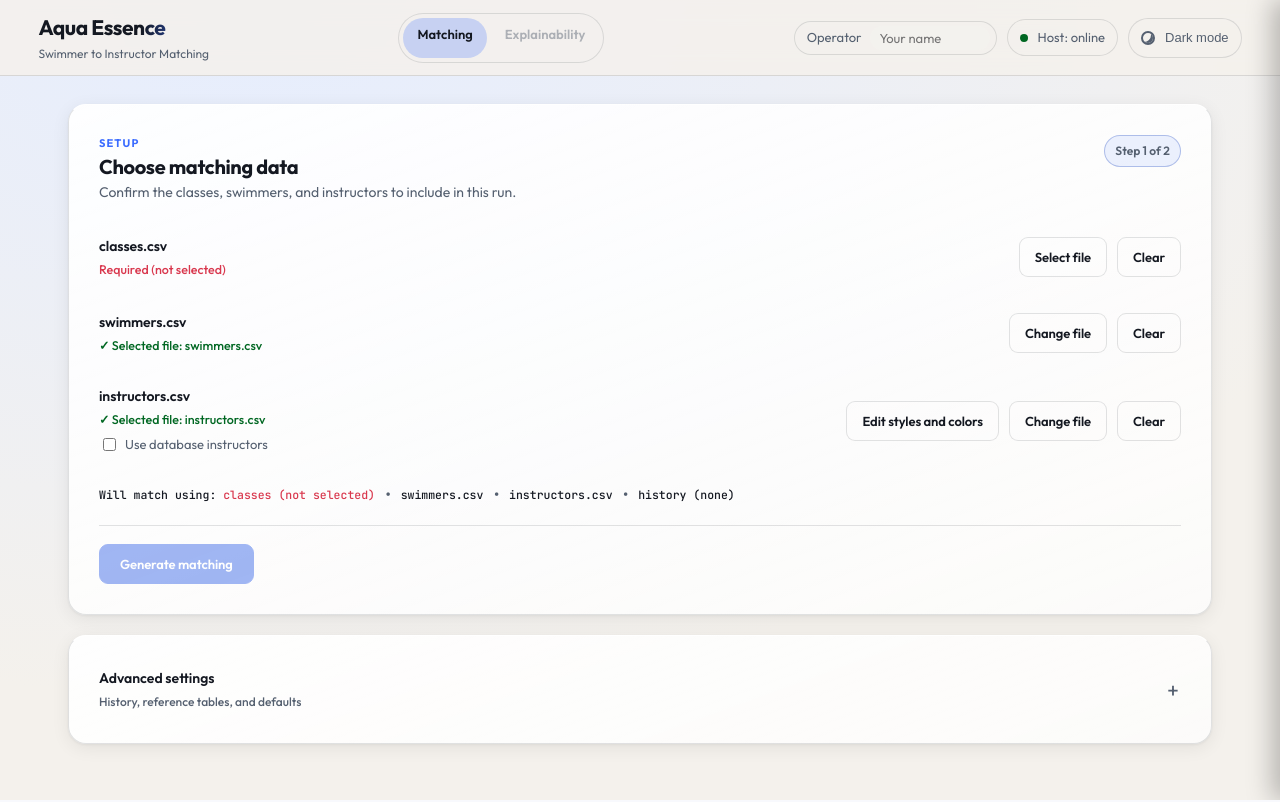
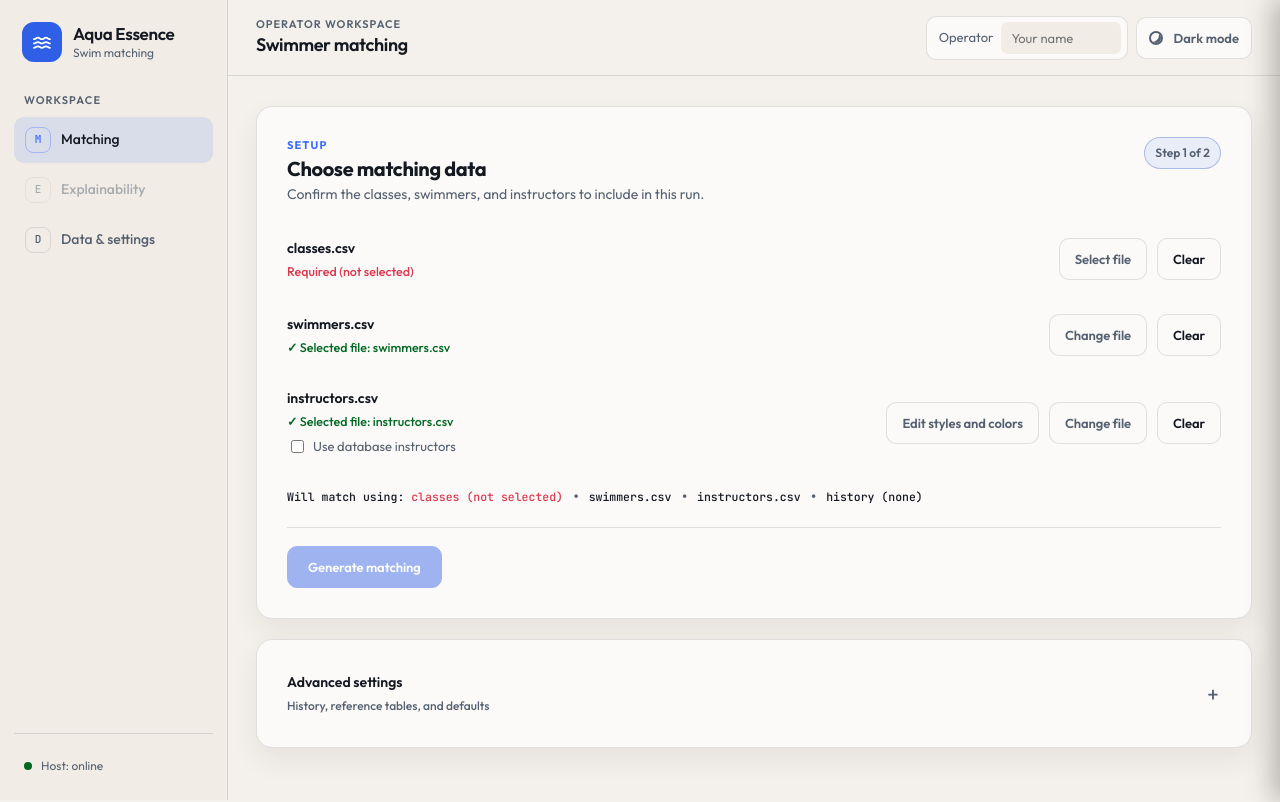
Before and after one commit to TheAquaEssence/RSS-Swim-Matching-System, a FastAPI app: page / in a window 1280 px wide. Run offline with FastAPI, Linux system fonts and the light colour scheme; data that the repository does not hold is empty.

Commit message:
feat(ui): add shared desktop workspace shell

```diff
--- a/frontend/app.js
+++ b/frontend/app.js
@@ -24,10 +24,33 @@ function setExplainabilityAvailable(isAvailable) {
 
 function wireProductNavigation() {
   const link = document.getElementById("explainabilityNavLink");
-  if (!link) return;
-  link.addEventListener("click", (event) => {
-    if (link.getAttribute("aria-disabled") === "true") event.preventDefault();
+  if (link) {
+    link.addEventListener("click", (event) => {
+      if (link.getAttribute("aria-disabled") === "true") event.preventDefault();
+    });
+  }
+
+  const dataSettingsLink = document.getElementById("dataSettingsNavLink");
+  const advancedSection = document.getElementById("advancedSection");
+  if (!dataSettingsLink || !advancedSection) return;
+
+  const showDataSettings = () => {
+    advancedSection.open = true;
+    const headerHeight = document.querySelector(".app-header")?.getBoundingClientRect().height || 0;
+    const targetTop = window.scrollY + advancedSection.getBoundingClientRect().top - headerHeight - 20;
+    window.scrollTo({ top: Math.max(0, targetTop), behavior: "smooth" });
+  };
+
+  dataSettingsLink.addEventListener("click", (event) => {
+    event.preventDefault();
+    window.history.replaceState(null, "", "#advancedSection");
+    showDataSettings();
   });
+
+  if (window.location.hash === "#advancedSection") {
+    // Let the browser finish its native hash jump before applying the sticky-header offset.
+    window.setTimeout(showDataSettings, 100);
+  }
 }
 
 function setReopenPdfButton(pdfUrl) {
--- a/frontend/index.html
+++ b/frontend/index.html
@@ -12,40 +12,69 @@
   <link rel="stylesheet" href="./styles/sessions.css" />
   <link rel="stylesheet" href="./styles/instructor-editor.css" />
   <link rel="stylesheet" href="./styles/ux-refresh.css" />
+  <link rel="stylesheet" href="./styles/workspace.css" />
 </head>
 
 <body>
-  <header class="app-header">
-    <div class="app-brand">
-      <h1 class="app-title">Aqua Essence</h1>
-      <p class="app-subtitle">Swimmer to Instructor Matching</p>
-    </div>
+  <a class="skip-link" href="#main-content">Skip to main content</a>
+  <div class="app-shell">
+    <aside class="app-sidebar" aria-label="Application sidebar">
+      <a class="app-brand" href="/" aria-label="Aqua Essence home">
+        <span class="brand-mark" aria-hidden="true">
+          <svg viewBox="0 0 24 24" focusable="false">
+            <path d="M3 8.5c2.1 0 2.1-1.5 4.2-1.5s2.1 1.5 4.2 1.5S13.5 7 15.6 7s2.1 1.5 4.2 1.5M3 13c2.1 0 2.1-1.5 4.2-1.5s2.1 1.5 4.2 1.5 2.1-1.5 4.2-1.5 2.1 1.5 4.2 1.5M3 17.5c2.1 0 2.1-1.5 4.2-1.5s2.1 1.5 4.2 1.5 2.1-1.5 4.2-1.5 2.1 1.5 4.2 1.5" />
+          </svg>
+        </span>
+        <span class="brand-copy">
+          <span class="app-title">Aqua Essence</span>
+          <span class="app-subtitle">Swim matching</span>
+        </span>
+      </a>
+      <div class="sidebar-section-label">Workspace</div>
     <nav class="product-nav" aria-label="Primary navigation">
-      <a class="product-nav-link active" href="/" aria-current="page">Matching</a>
+      <a class="product-nav-link active" href="/" aria-current="page">
+        <span class="nav-icon" aria-hidden="true">M</span>
+        <span>Matching</span>
+      </a>
       <a class="product-nav-link" id="explainabilityNavLink" href="/xai/"
-        aria-disabled="true" aria-describedby="explainabilityNavHint">Explainability</a>
+        aria-disabled="true" aria-describedby="explainabilityNavHint">
+        <span class="nav-icon" aria-hidden="true">E</span>
+        <span>Explainability</span>
+      </a>
+      <a class="product-nav-link" id="dataSettingsNavLink" href="#advancedSection">
+        <span class="nav-icon" aria-hidden="true">D</span>
+        <span>Data &amp; settings</span>
+      </a>
       <span class="visually-hidden" id="explainabilityNavHint">Available after a matching result is generated.</span>
     </nav>
-    <div class="header-right">
+      <div class="sidebar-footer">
+        <div class="header-status">
+          <span class="status-dot" id="hostStatusDot"></span>
+          <span id="hostStatusText">Backend: checking...</span>
+        </div>
+      </div>
+    </aside>
+
+    <section class="app-workspace">
+      <header class="app-header">
+        <div class="workspace-context">
+          <span class="workspace-eyebrow">Operator workspace</span>
+          <strong>Swimmer matching</strong>
+        </div>
+        <div class="header-right">
       <label class="operator-field" title="Optional — your name is recorded with changes you make (instructor edits, imports)">
         <span>Operator</span>
         <input type="text" id="operatorNameInput" placeholder="Your name" maxlength="80" autocomplete="off" />
       </label>
 
-      <div class="header-status">
-        <span class="status-dot" id="hostStatusDot"></span>
-        <span id="hostStatusText">Host: checking...</span>
-      </div>
-
       <button class="theme-toggle" id="themeToggle" type="button" aria-label="Switch to light mode">
         <span class="theme-icon" aria-hidden="true"></span>
         <span class="theme-text" id="themeText">Light mode</span>
       </button>
-    </div>
+        </div>
+      </header>
 
-  </header>
-
-  <main class="app-main">
+  <main class="app-main" id="main-content">
     <section class="card setup-card">
       <div class="section-heading">
         <div>
@@ -300,6 +329,8 @@
       </details>
     </section>
   </main>
+    </section>
+  </div>
 
   <!-- Profile side drawer -->
   <div id="drawer-backdrop" class="drawer-backdrop"></div>
--- /dev/null
+++ b/frontend/styles/workspace.css
@@ -0,0 +1,447 @@
+/* Shared Aqua Essence desktop shell and design-system primitives.
+   Loaded last by both Matching and Explainability. */
+
+:root {
+  --workspace-sidebar-width: 228px;
+  --workspace-header-height: 76px;
+  --workspace-content-width: 1180px;
+  --radius-control: 10px;
+  --radius-surface: 16px;
+  --focus-ring: 0 0 0 3px color-mix(in srgb, var(--primary, var(--x-primary)) 28%, transparent);
+}
+
+html[data-theme="light"] {
+  color-scheme: light;
+}
+
+html:not([data-theme="light"]) {
+  color-scheme: dark;
+}
+
+html,
+body {
+  min-width: 980px;
+  min-height: 100%;
+}
+
+body {
+  background: var(--bg, var(--x-bg)) !important;
+}
+
+.skip-link {
+  position: fixed;
+  z-index: 1000;
+  top: 12px;
+  left: 12px;
+  padding: 10px 14px;
+  border: 1px solid var(--border, var(--x-border));
+  border-radius: var(--radius-control);
+  color: var(--text, var(--x-text));
+  background: var(--card, var(--x-surface));
+  text-decoration: none;
+  transform: translateY(-160%);
+}
+
+.skip-link:focus {
+  transform: translateY(0);
+  box-shadow: var(--focus-ring);
+}
+
+.app-shell {
+  display: grid;
+  grid-template-columns: var(--workspace-sidebar-width) minmax(0, 1fr);
+  min-height: 100vh;
+  color: var(--text, var(--x-text));
+  background: var(--bg, var(--x-bg));
+}
+
+.app-sidebar {
+  position: sticky;
+  top: 0;
+  z-index: 60;
+  display: flex;
+  flex-direction: column;
+  align-self: start;
+  width: var(--workspace-sidebar-width);
+  height: 100vh;
+  padding: 22px 14px 16px;
+  border-right: 1px solid var(--border, var(--x-border));
+  background: var(--card-2, var(--x-surface-2));
+}
+
+.app-brand {
+  display: flex;
+  align-items: center;
+  gap: 11px;
+  min-width: 0;
+  padding: 0 8px;
+  color: var(--text, var(--x-text));
+  text-decoration: none;
+}
+
+.brand-mark {
+  display: grid;
+  place-items: center;
+  width: 40px;
+  height: 40px;
+  flex: 0 0 auto;
+  border-radius: 12px;
+  color: #fff;
+  background: var(--primary-strong, var(--x-primary-strong));
+}
+
+.brand-mark svg {
+  width: 23px;
+  height: 23px;
+  fill: none;
+  stroke: currentColor;
+  stroke-width: 1.8;
+  stroke-linecap: round;
+}
+
+.brand-copy,
+.brand-copy > span {
+  display: block;
+  min-width: 0;
+}
+
+.app-sidebar .app-title {
+  color: var(--text, var(--x-text));
+  background: none;
+  -webkit-text-fill-color: currentColor;
+  font-size: 17px;
+  font-weight: 600;
+  line-height: 1.2;
+  letter-spacing: -0.02em;
+}
+
+.app-sidebar .app-subtitle {
+  margin: 2px 0 0;
+  color: var(--muted, var(--x-muted));
+  font-size: 12px;
+  line-height: 1.2;
+}
+
+.sidebar-section-label {
+  margin: 30px 10px 8px;
+  color: var(--muted, var(--x-muted));
+  font-size: 11px;
+  font-weight: 600;
+  letter-spacing: 0.1em;
+  text-transform: uppercase;
+}
+
+.app-sidebar .product-nav {
+  order: initial;
+  display: grid;
+  gap: 4px;
+  width: 100%;
+  padding: 0;
+  border: 0;
+  border-radius: 0;
+  background: transparent;
+}
+
+.app-sidebar .product-nav-link {
+  display: flex;
+  align-items: center;
+  gap: 10px;
+  min-height: 44px;
+  padding: 9px 10px;
+  border: 1px solid transparent;
+  border-radius: var(--radius-control);
+  color: var(--muted, var(--x-muted));
+  font-size: 14px;
+  font-weight: 500;
+  text-decoration: none;
+}
+
+.app-sidebar .product-nav-link:hover,
+.app-sidebar .product-nav-link:focus-visible {
+  color: var(--text, var(--x-text));
+  background: color-mix(in srgb, var(--primary, var(--x-primary)) 7%, transparent);
+}
+
+.app-sidebar .product-nav-link.active,
+.app-sidebar .product-nav-link[aria-current="page"] {
+  color: var(--text, var(--x-text));
+  background: color-mix(in srgb, var(--primary, var(--x-primary)) 13%, transparent);
+}
+
+.app-sidebar .product-nav-link.active .nav-icon,
+.app-sidebar .product-nav-link[aria-current="page"] .nav-icon {
+  color: var(--primary, var(--x-primary));
+  border-color: color-mix(in srgb, var(--primary, var(--x-primary)) 34%, transparent);
+}
+
+.app-sidebar .product-nav-link[aria-disabled="true"] {
+  opacity: 0.46;
+}
+
+.nav-icon {
+  display: grid;
+  place-items: center;
+  width: 26px;
+  height: 26px;
+  flex: 0 0 auto;
+  border: 1px solid var(--border, var(--x-border));
+  border-radius: 8px;
+  color: var(--muted, var(--x-muted));
+  font-family: 'JetBrains Mono', monospace;
+  font-size: 11px;
+  font-weight: 500;
+}
+
+.sidebar-footer {
+  margin-top: auto;
+  padding-top: 14px;
+  border-top: 1px solid var(--border, var(--x-border));
+}
+
+.app-sidebar .header-status {
+  display: flex;
+  align-items: center;
+  gap: 9px;
+  width: 100%;
+  padding: 9px 10px;
+  border: 0;
+  border-radius: var(--radius-control);
+  color: var(--muted, var(--x-muted));
+  background: transparent;
+  font-size: 12px;
+}
+
+.app-sidebar .status-dot {
+  width: 8px;
+  height: 8px;
+  flex: 0 0 auto;
+  border-radius: 50%;
+  background: var(--muted, var(--x-muted));
+}
+
+.app-sidebar .status-dot.online {
+  background: var(--success, #3ddc97);
+}
+
+.app-workspace {
+  min-width: 0;
+  background: var(--bg, var(--x-bg));
+}
+
+.app-header,
+.top-bar {
+  position: sticky;
+  top: 0;
+  z-index: 50;
+  display: flex;
+  flex-wrap: nowrap;
+  align-items: center;
+  justify-content: space-between;
+  width: 100%;
+  min-height: var(--workspace-header-height);
+  height: auto;
+  padding: 12px 28px;
+  border: 0;
+  border-bottom: 1px solid var(--border, var(--x-border));
+  background: color-mix(in srgb, var(--bg, var(--x-bg)) 94%, transparent);
+  box-shadow: none;
+  backdrop-filter: blur(14px);
+  -webkit-backdrop-filter: blur(14px);
+}
+
+.workspace-context {
+  min-width: 0;
+  line-height: 1.25;
+}
+
+.workspace-context > span,
+.workspace-context > strong {
+  display: block;
+}
+
+.workspace-context > strong {
+  color: var(--text, var(--x-text));
+  font-size: 18px;
+  font-weight: 600;
+  letter-spacing: -0.02em;
+}
+
+.workspace-eyebrow {
+  margin-bottom: 2px;
+  color: var(--muted, var(--x-muted));
+  font-size: 11px;
+  font-weight: 600;
+  letter-spacing: 0.09em;
+  text-transform: uppercase;
+}
+
+.header-right,
+.header-actions {
+  display: flex;
+  align-items: center;
+  gap: 8px;
+}
+
+.operator-field,
+.theme-toggle,
+.btn,
+.button {
+  border-radius: var(--radius-control);
+}
+
+.operator-field {
+  min-height: 44px;
+  padding: 5px 6px 5px 12px;
+  background: var(--card, var(--x-surface));
+}
+
+.operator-field input {
+  min-height: 32px;
+  border-radius: 7px;
+  background: var(--card-2, var(--x-surface-2));
+}
+
+.theme-toggle,
+.btn,
+.button {
+  min-height: 42px;
+  font-family: inherit;
+  font-weight: 600;
+}
+
+.theme-toggle,
+.btn-outline,
+.button-secondary {
+  border-color: var(--border, var(--x-border));
+  color: var(--muted, var(--x-muted));
+  background: var(--card, var(--x-surface));
+}
+
+.theme-toggle:hover,
+.btn-outline:hover,
+.button-secondary:hover:not(:disabled) {
+  border-color: color-mix(in srgb, var(--primary, var(--x-primary)) 34%, var(--border, var(--x-border)));
+  color: var(--text, var(--x-text));
+  background: color-mix(in srgb, var(--primary, var(--x-primary)) 7%, var(--card, var(--x-surface)));
+}
+
+.button-primary {
+  color: #fff;
+  background: var(--primary-strong, var(--x-primary-strong));
+  border-color: var(--primary-strong, var(--x-primary-strong));
+}
+
+.app-main,
+.content {
+  width: 100%;
+  max-width: var(--workspace-content-width);
+  margin: 0 auto;
+  padding: 30px 28px 54px;
+}
+
+.app-main #advancedSection {
+  scroll-margin-top: calc(var(--workspace-header-height) + 20px);
+}
+
+.card,
+.stat-card,
+.filter-bar {
+  border: 1px solid var(--border, var(--x-border));
+  border-radius: var(--radius-surface);
+  background: var(--card, var(--x-surface));
+  box-shadow: 0 12px 30px rgba(0, 0, 0, 0.09);
+}
+
+html[data-theme="light"] .card,
+html[data-theme="light"] .stat-card,
+html[data-theme="light"] .filter-bar {
+  background: var(--card, var(--x-surface));
+  border-top-color: var(--border, var(--x-border));
+  box-shadow: 0 12px 28px rgba(44, 37, 25, 0.07);
+}
+
+input,
+select,
+textarea,
+.filter-input,
+.filter-select {
+  border-radius: var(--radius-control);
+  font-family: inherit;
+}
+
+.button:focus-visible,
+.btn:focus-visible,
+.theme-toggle:focus-visible,
+.product-nav-link:focus-visible,
+input:focus-visible,
+select:focus-visible,
+textarea:focus-visible,
+summary:focus-visible,
+.tab:focus-visible,
+.toggle-btn:focus-visible {
+  outline: none;
+  box-shadow: var(--focus-ring);
+}
+
+/* Explainability-local navigation remains below the shared workspace header. */
+.xai-header-shell {
+  position: sticky;
+  top: 0;
+  z-index: 50;
+  display: block;
+  height: auto;
+  background: var(--bg, var(--x-bg));
+  backdrop-filter: none;
+}
+
+.xai-header-shell .top-bar {
+  position: static;
+}
+
+.xai-header-shell .tab-bar {
+  min-height: 48px;
+  padding: 5px 28px 0;
+  border-bottom: 1px solid var(--border, var(--x-border));
+  background: var(--bg, var(--x-bg));
+}
+
+.xai-header-shell .tab {
+  min-height: 42px;
+  padding: 8px 14px;
+  color: var(--muted, var(--x-muted));
+  font-weight: 600;
+}
+
+.xai-header-shell .tab.active {
+  color: var(--primary, var(--x-primary));
+  border-bottom-color: var(--primary-strong, var(--x-primary-strong));
+}
+
+.layout {
+  min-height: calc(100vh - var(--workspace-header-height) - 48px);
+  margin-top: 0;
+}
+
+@media (max-width: 1180px) {
+  :root {
+    --workspace-sidebar-width: 210px;
+  }
+
+  .app-header,
+  .top-bar,
+  .app-main,
+  .content {
+    padding-right: 22px;
+    padding-left: 22px;
+  }
+}
+
+@media (prefers-reduced-motion: reduce) {
+  *,
+  *::before,
+  *::after {
+    animation: none !important;
+    scroll-behavior: auto !important;
+    transition: none !important;
+  }
+}
```
Also changed, not shown: backend/tests/test_offline_assets.py (+2 -0 lines), backend/tests/test_security_headers.py (+1 -0 lines), backend/tests/test_xai_functional.py (+5 -2 lines), frontend/tests/test_app_js_security.py (+17 -1 lines), frontend/xai_dashboard/templates/index.html (+46 -9 lines), frontend/xai_dashboard/tests/test_dashboard_js_security.py (+15 -2 lines).
